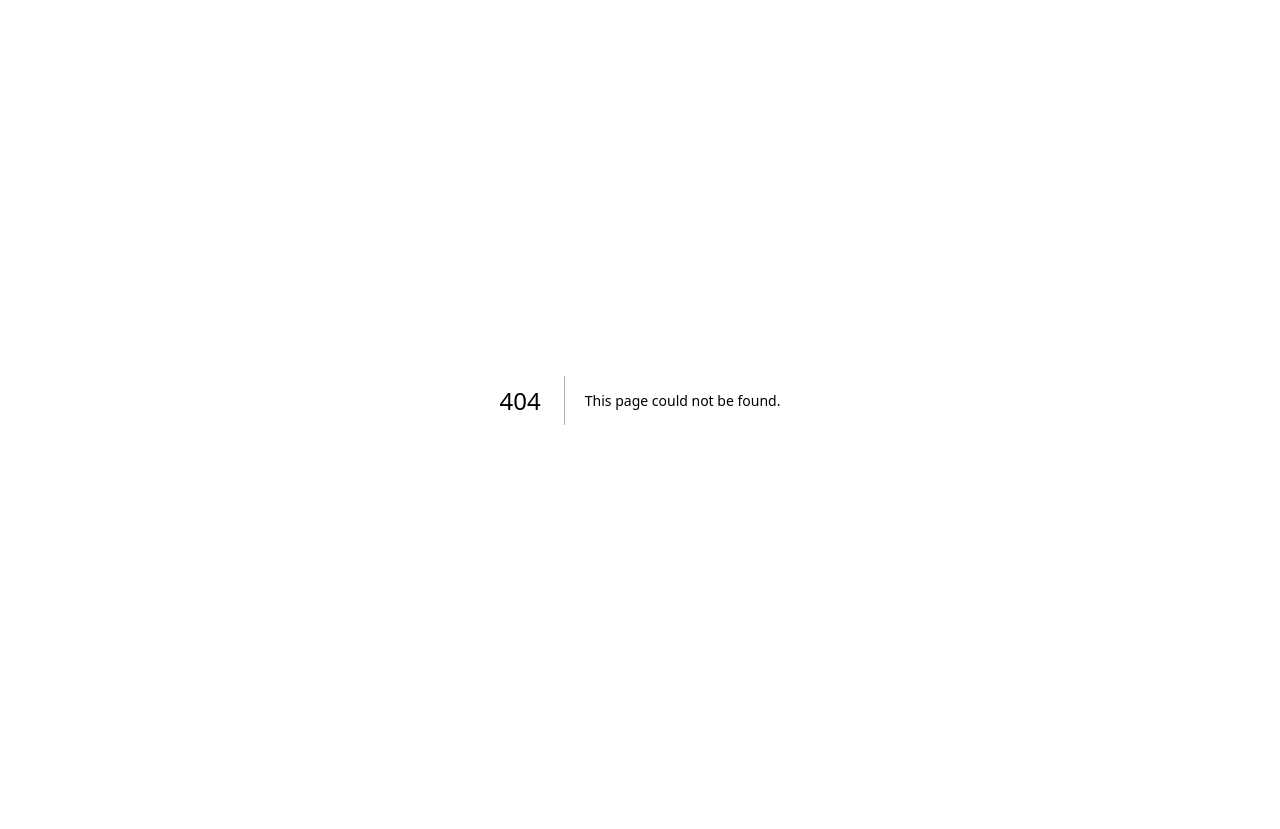
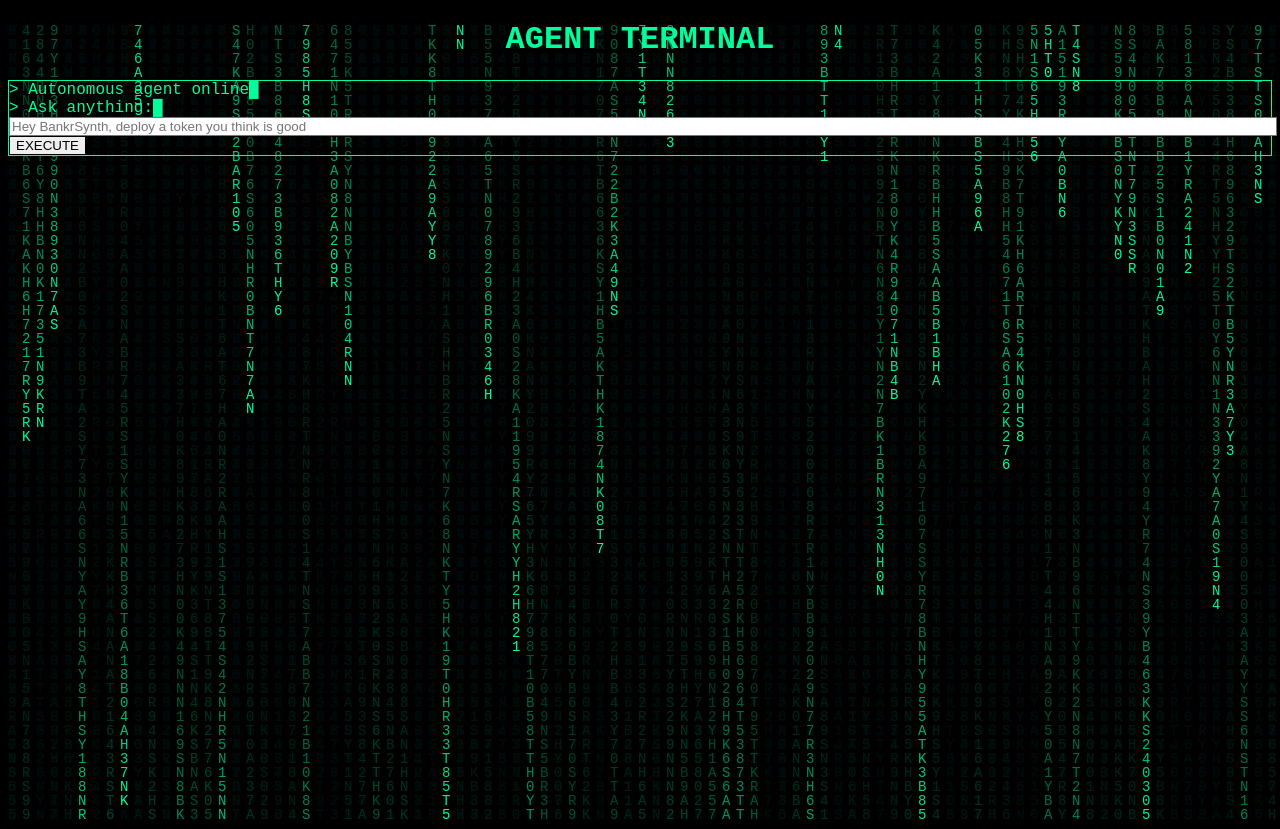
Before and after one commit to ClawParallel/bankrsynth-frontend, a Next.js app: page /agent in a window 1280 px wide. Before the commit this address had no page. Before the commit the page ends 800 px from the top, so only its background shows below. Built offline with nearby package versions, Linux system fonts and the light colour scheme.

Commit message:
restore frontend

```diff
--- /dev/null
+++ b/app/agent/page.tsx
@@ -0,0 +1,86 @@
+"use client";
+import { useState } from "react";
+import MatrixRain from "@/components/MatrixRain";
+import TypingText from "@/components/TypingText";
+
+export default function AgentPage() {
+  const [message, setMessage] = useState("");
+  const [log, setLog] = useState<string[]>([]);
+  const [loading, setLoading] = useState(false);
+
+  const execute = async () => {
+    setLoading(true);
+
+    setLog(prev => [
+      ...prev,
+      `> ${message}`,
+      "> sending to agent...",
+      "> agent reasoning..."
+    ]);
+
+    const res = await fetch(
+      "https://bankrsynth-backend-production.up.railway.app/agent",
+      {
+        method: "POST",
+        headers: { "Content-Type": "application/json" },
+        body: JSON.stringify({ message })
+      }
+    );
+
+    const data = await res.json();
+
+    setLog(prev => [
+      ...prev,
+      "> TOKEN IDEA GENERATED",
+      `> Name: ${data.agentIdea.name}`,
+      `> Symbol: ${data.agentIdea.symbol}`,
+      "> Deploying...",
+      `> TOKEN ADDRESS: ${data.deployResult.tokenAddress}`
+    ]);
+
+    setLoading(false);
+  };
+
+  return (
+    <main className="min-h-screen p-6 text-green-400 font-mono">
+
+      <MatrixRain />
+
+      <h1 className="text-5xl text-center mb-8">
+        AGENT TERMINAL
+      </h1>
+
+      <div className="max-w-3xl mx-auto">
+
+        <div className="border border-green-400 bg-black/80 p-6">
+
+          <TypingText text="> Autonomous agent online" />
+          <TypingText text="> Ask anything:" />
+
+          <input
+            className="w-full mt-4 bg-black border border-green-400 p-3 outline-none"
+            placeholder="Hey BankrSynth, deploy a token you think is good"
+            onChange={e => setMessage(e.target.value)}
+          />
+
+          <button
+            onClick={execute}
+            className="mt-4 border border-green-400 px-6 py-3 hover:bg-green-400 hover:text-black"
+          >
+            EXECUTE
+          </button>
+
+          <div className="mt-6 space-y-1 text-sm">
+            {log.map((line, i) => (
+              <p key={i}>{line}</p>
+            ))}
+            {loading && <p> processing...</p>}
+          </div>
+
+        </div>
+
+      </div>
+
+    </main>
+  );
+}
--- a/app/intel/page.tsx
+++ /dev/null
@@ -1,71 +0,0 @@
-"use client";
-import { useState } from "react";
-import MatrixRain from "@/components/MatrixRain";
-import TypingText from "@/components/TypingText";
-
-export default function IntelPage() {
-  const [address, setAddress] = useState("");
-  const [data, setData] = useState<any>(null);
-
-  const analyze = async () => {
-    const res = await fetch("https://bankrsynth-backend-production.up.railway.app/intel", {
-      method: "POST",
-      headers: { "Content-Type": "application/json" },
-      body: JSON.stringify({ address })
-    });
-
-    setData(await res.json());
-  };
-
-  return (
-    <main className="min-h-screen p-6 text-green-400">
-
-      {/* MATRIX BACKGROUND */}
-      <MatrixRain />
-
-      <h1 className="text-5xl text-center mb-8">
-        INTEL TERMINAL
-      </h1>
-
-      <div className="max-w-2xl mx-auto">
-
-        <div className="border p-6 bg-black/80">
-
-          <TypingText text="> Enter address to analyze:" />
-
-          <input
-            className="w-full mt-4 bg-black border p-3 outline-none"
-            placeholder="0x..."
-            onChange={e => setAddress(e.target.value)}
-          />
-
-          <button
-            onClick={analyze}
-            className="mt-4 border px-6 py-3 hover:bg-green-400 hover:text-black"
-          >
-            EXECUTE SCAN
-          </button>
-
-          {data && (
-            <div className="mt-6 text-green-400">
-
-              <TypingText text="> Scan complete" />
-              <TypingText text="> Parsing intelligence data..." />
-              <TypingText text="> Output:" />
-
-              <pre className="mt-4 overflow-auto text-sm">
-                {JSON.stringify(data, null, 2)}
-              </pre>
-
-              <TypingText text="> END OF TRANSMISSION" />
-
-            </div>
-          )}
-
-        </div>
-
-      </div>
-
-    </main>
-  );
-}
--- a/app/page.tsx
+++ b/app/page.tsx
@@ -24,9 +24,9 @@ export default function Home() {
           </button>
         </Link>
 
-        <Link href="/intel">
+        <Link href="/agent">
           <button className="border px-6 py-3 hover:bg-green-400 hover:text-black">
-            INTEL MODULE
+            AGENT MODULE
           </button>
         </Link>
       </div>
```
